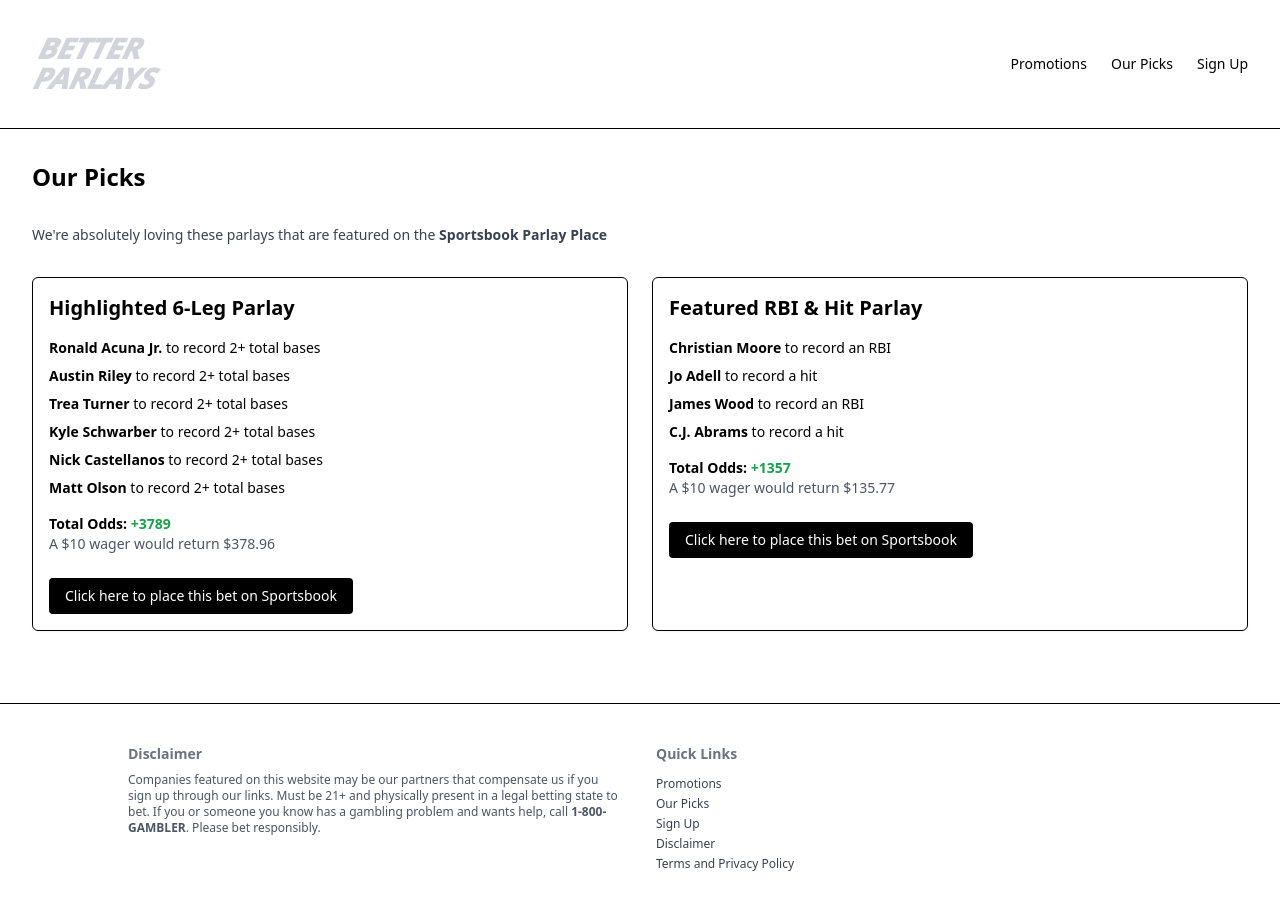
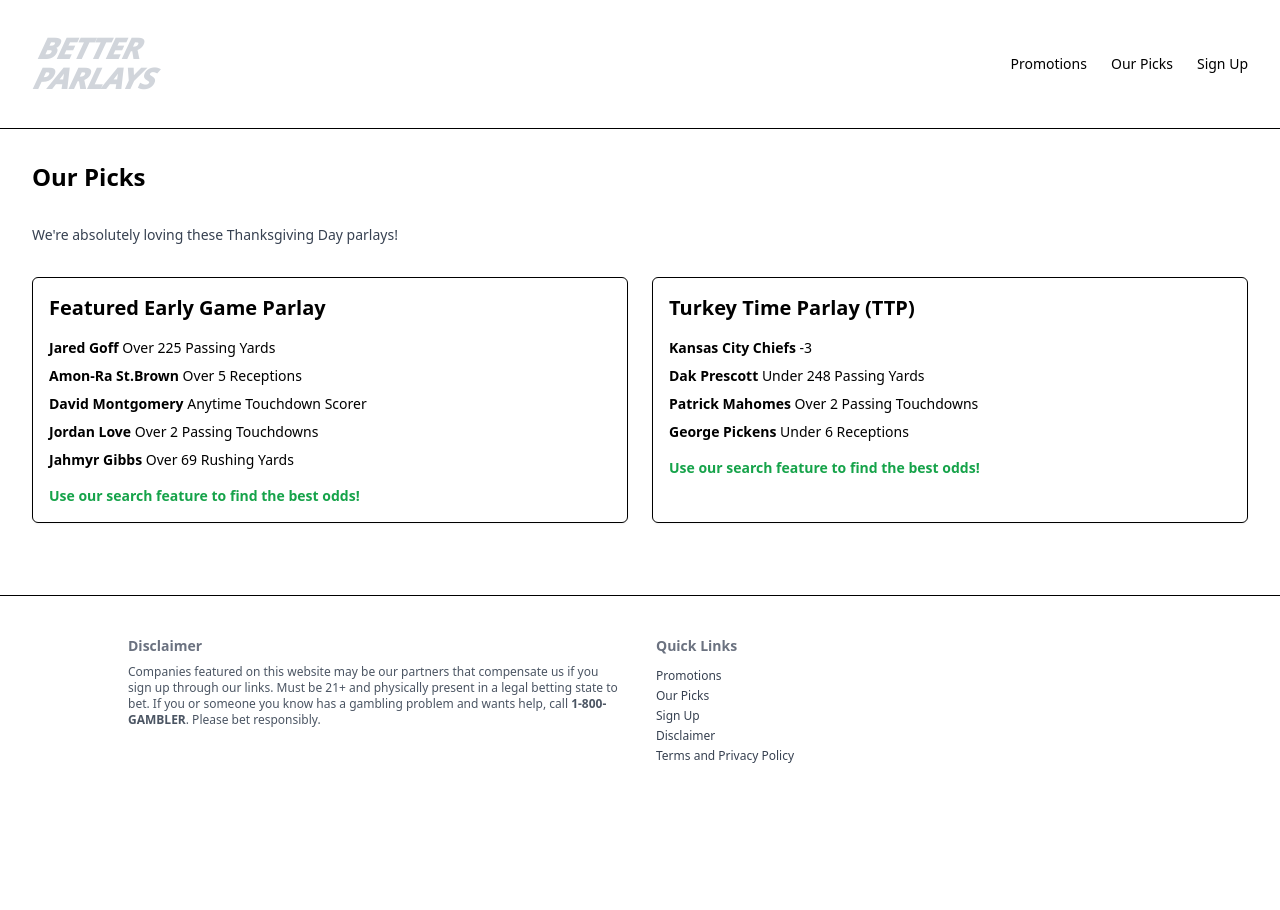
Before and after one commit to betterparlays/better-parlays, a Next.js app: page /our-picks in a window 1280 px wide. After the commit the page ends 804 px from the top, so only its background shows below. Built offline with nearby package versions, Linux system fonts and the light colour scheme.

Commit message:
Updated out picks page

```diff
--- a/app/our-picks/page.tsx
+++ b/app/our-picks/page.tsx
@@ -76,60 +76,37 @@
       {/* Picks Content */}
       <div className="p-8 space-y-8">
         <h1 className="text-2xl font-bold">Our Picks</h1>
-        <p className="text-sm text-gray-700 mb-6">We&apos;re absolutely loving these parlays that are featured on the <strong>Sportsbook Parlay Place</strong></p>
+        <p className="text-sm text-gray-700 mb-6">We&apos;re absolutely loving these Thanksgiving Day parlays!</p>
 
 
         <div className="flex flex-col md:flex-row gap-6">
           {/* First Parlay Box */}
           <section className="border border-black p-4 rounded-md shadow-sm w-full md:w-1/2">
-            <h2 className="text-xl font-semibold mb-4">Highlighted 6-Leg Parlay</h2>
+            <h2 className="text-xl font-semibold mb-4">Featured Early Game Parlay</h2>
             <ul className="list-disc list-inside text-sm space-y-2">
-              <p><strong>Ronald Acuna Jr.</strong> to record 2+ total bases</p>
-              <p><strong>Austin Riley</strong> to record 2+ total bases</p>
-              <p><strong>Trea Turner</strong> to record 2+ total bases</p>
-              <p><strong>Kyle Schwarber</strong> to record 2+ total bases</p>
-              <p><strong>Nick Castellanos</strong> to record 2+ total bases</p>
-              <p><strong>Matt Olson</strong> to record 2+ total bases</p>
+              <p><strong>Jared Goff</strong> Over 225 Passing Yards</p>
+              <p><strong>Amon-Ra St.Brown</strong> Over 5 Receptions</p>
+              <p><strong>David Montgomery</strong> Anytime Touchdown Scorer</p>
+              <p><strong>Jordan Love</strong> Over 2 Passing Touchdowns</p>
+              <p><strong>Jahmyr Gibbs</strong> Over 69 Rushing Yards</p>
             </ul>
             <p className="mt-4 text-sm font-semibold">
-              Total Odds: <span className="text-green-600">+3789</span>
+              <span className="text-green-600">Use our search feature to find the best odds!</span>
             </p>
-            <p className="text-sm text-gray-600">A $10 wager would return $378.96</p>
-            <div className="mt-6">
-              <a
-                href="https://www.example.com"
-                target="_blank"
-                rel="noopener noreferrer nofollow sponsored"
-                className="inline-block px-4 py-2 text-sm bg-black text-white rounded hover:bg-gray-800"
-              >
-                Click here to place this bet on Sportsbook
-              </a>
-            </div>
           </section>
 
           {/* Second Parlay Box */}
           <section className="border border-black p-4 rounded-md shadow-sm w-full md:w-1/2">
-            <h2 className="text-xl font-semibold mb-4">Featured RBI & Hit Parlay</h2>
+            <h2 className="text-xl font-semibold mb-4">Turkey Time Parlay (TTP)</h2>
             <ul className="list-disc list-inside text-sm space-y-2">
-              <p><strong>Christian Moore</strong> to record an RBI</p>
-              <p><strong>Jo Adell</strong> to record a hit</p>
-              <p><strong>James Wood</strong> to record an RBI</p>
-              <p><strong>C.J. Abrams</strong> to record a hit</p>
+              <p><strong>Kansas City Chiefs</strong> -3</p>
+              <p><strong>Dak Prescott</strong> Under 248 Passing Yards</p>
+              <p><strong>Patrick Mahomes</strong> Over 2 Passing Touchdowns</p>
+              <p><strong>George Pickens</strong> Under 6 Receptions</p>
             </ul>
             <p className="mt-4 text-sm font-semibold">
-              Total Odds: <span className="text-green-600">+1357</span>
+              <span className="text-green-600">Use our search feature to find the best odds!</span>
             </p>
-            <p className="text-sm text-gray-600">A $10 wager would return $135.77</p>
-            <div className="mt-6">
-              <a
-                href="https://www.example.com"
-                target="_blank"
-                rel="noopener noreferrer nofollow sponsored"
-                className="inline-block px-4 py-2 text-sm bg-black text-white rounded hover:bg-gray-800"
-              >
-                Click here to place this bet on Sportsbook
-              </a>
-            </div>
           </section>
         </div>
 
--- a/app/page.tsx
+++ b/app/page.tsx
@@ -76,15 +76,9 @@
 
   // Scroll to games section when page changes
   useEffect(() => {
-    if (gamesSectionRef.current) {
-      gamesSectionRef.current.scrollIntoView({
-        behavior: "smooth",
-        block: "start",
-      });
-    } else {
-      window.scrollTo({ top: 0, behavior: "smooth" });
-    }
+    window.scrollTo({ top: 0, behavior: "smooth" });
   }, [currentPage]);
+
 
   // Auto-hide toast
   useEffect(() => {
```
